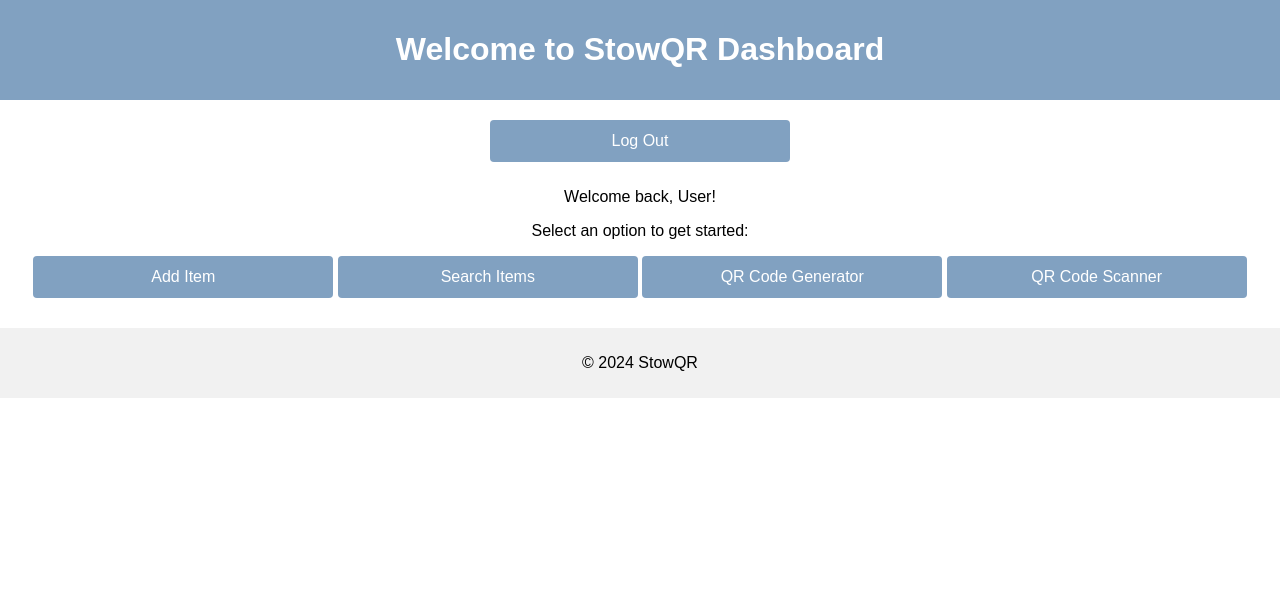
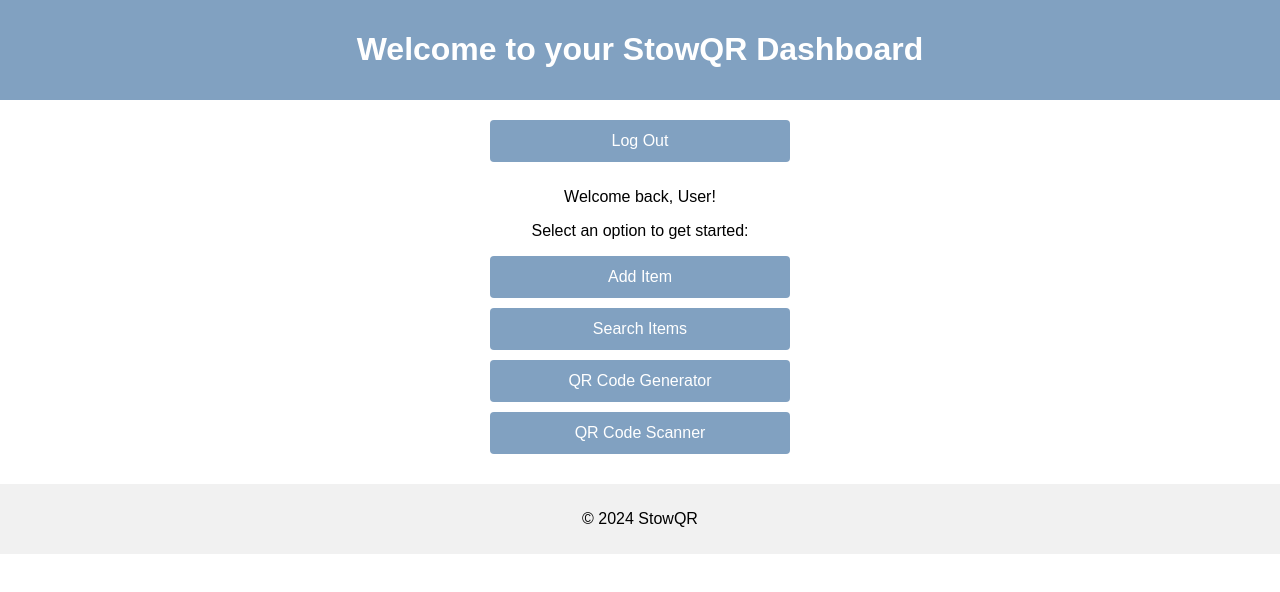
Before and after one commit to vpm5275/StowQR-Project, a website: page dashboard.html in a window 1280 px wide. Drawn offline with Linux system fonts and the light colour scheme; no server answers.

Commit message:
Update dashboard.html

```diff
--- a/dashboard.html
+++ b/dashboard.html
@@ -8,16 +8,18 @@
 </head>
 <body>
     <header>
-        <h1>Welcome to StowQR Dashboard</h1>
+        <h1>Welcome to your StowQR Dashboard</h1>
     </header>
     <main>
         <button onclick="window.location.href='/logout'" class="large-button">Log Out</button>
         <p>Welcome back, <span id="userName"></span>!</p>
         <p>Select an option to get started:</p>
-        <button onclick="window.location.href='/add-item.html'" class="large-button">Add Item</button>
-        <button onclick="window.location.href='/search-items.html'" class="large-button">Search Items</button>
-        <button onclick="window.location.href='/qr-code-generator.html'" class="large-button">QR Code Generator</button>
-        <button onclick="window.location.href='/qr-code-scanner.html'" class="large-button">QR Code Scanner</button>
+	<div class="button-container">
+        	<button onclick="window.location.href='/add-item.html'" class="large-button">Add Item</button>
+        	<button onclick="window.location.href='/search-items.html'" class="large-button">Search Items</button>
+        	<button onclick="window.location.href='/qr-code-generator.html'" class="large-button">QR Code Generator</button>
+        	<button onclick="window.location.href='/qr-code-scanner.html'" class="large-button">QR Code Scanner</button>
+	</div>
     </main>
     <footer>
         <p>&copy; 2024 StowQR</p>
```
